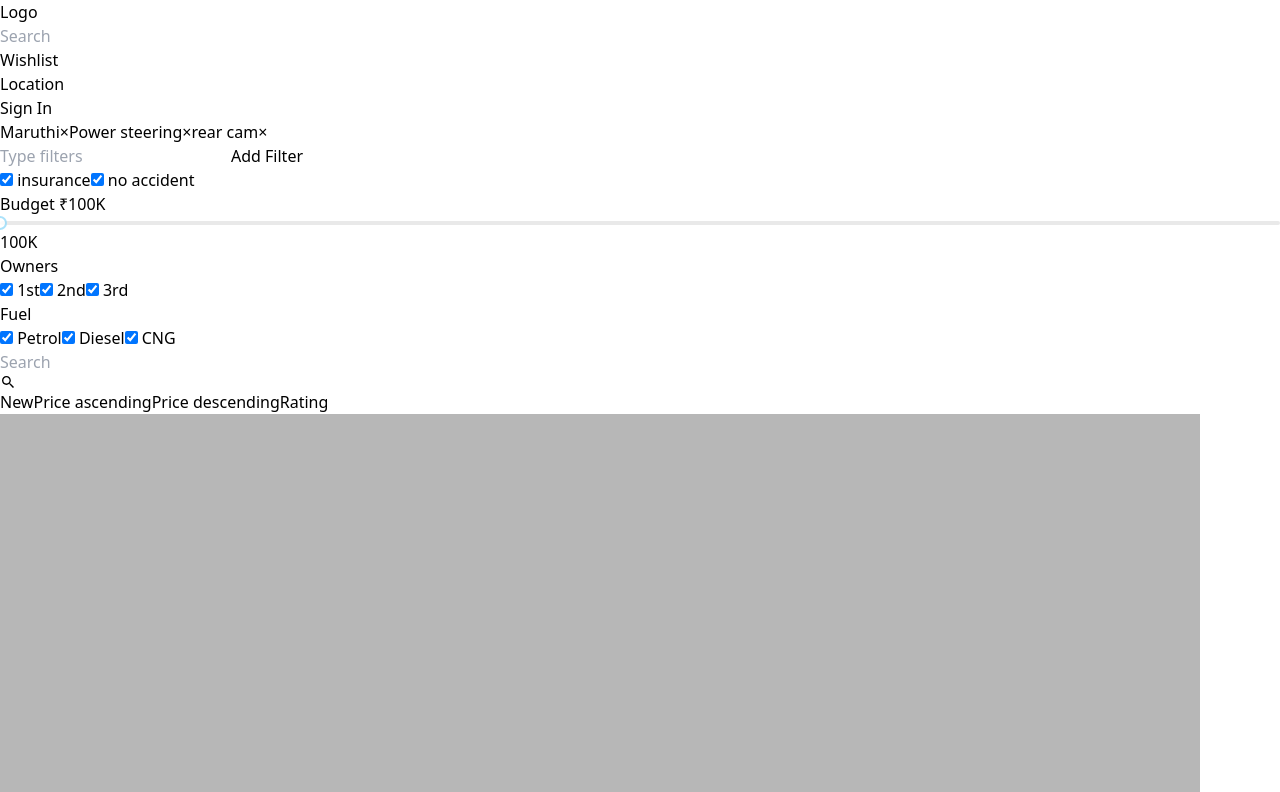
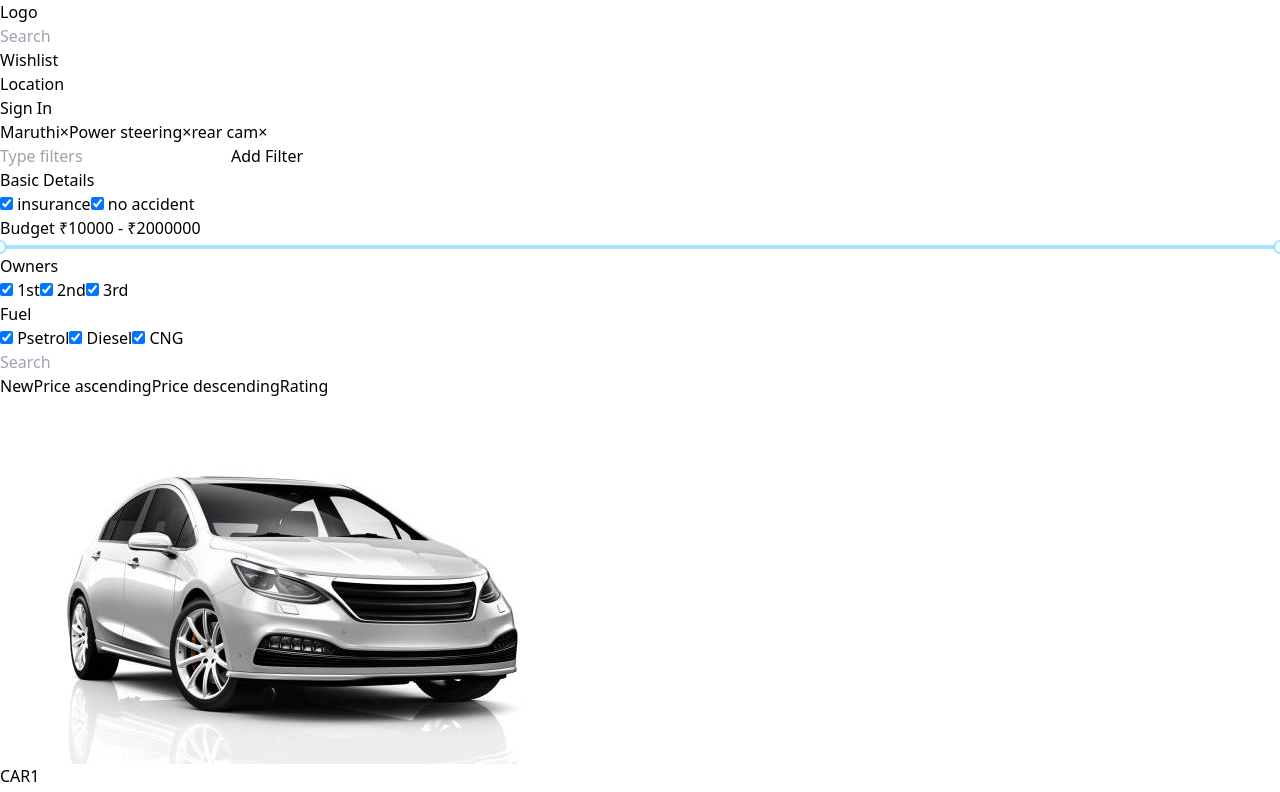
Before and after one commit to aharonmathews/CarSales, a React (Vite) app in the folder client/: page /search in a window 1280 px wide. Shown: the top 792 px of the page. Built offline with nearby package versions, Linux system fonts and the light colour scheme.

Commit message:
New changes to the Search UI

```diff
--- a/client/src/components/Card1.jsx
+++ b/client/src/components/Card1.jsx
@@ -6,7 +6,7 @@ const Card1 = ({img, title, text}) => {
   const navigate = useNavigate();
   return (
     <>
-    <div className='w-[20rem] min-h-[18rem] border-2 border-black mb-5 rounded-xl hover:cursor-pointer' onClick={() => navigate(`/view/${title}`)} >
+    <div className='w-[20rem] min-h-[18rem] border-2 border-black mb-5 rounded-xl hover:cursor-pointer hover:shadow-md' onClick={() => navigate(`/view/${title}`)} >
       <img src={img} alt={title} className='rounded-t-xl shadow-lg'/>
       <h1 className='flex flex-row font-semibold text-2xl p-2'>{title}</h1>
       <p className='px-3'>{text}</p>
--- a/client/src/pages/searchResults.jsx
+++ b/client/src/pages/searchResults.jsx
@@ -2,9 +2,9 @@ import React, { useState } from 'react';
 import Slider from 'rc-slider';
 import 'rc-slider/assets/index.css';
 import Navbar from '../components/Navbar';
-import sampleImage from '../assets/searchSampleImage.jpg';
+import sampleImage from '../assets/CarPlaceholdr.jpg';
 import { IoMdSearch } from "react-icons/io";
-
+import Card1 from '../components/Card1';
 
 const carData = [
   { id: 1,image : sampleImage, name: 'CAR1', price: 2000 },
@@ -17,17 +17,25 @@ const carData = [
 
 const CarSales = () => {
   const [filters, setFilters] = useState(['Maruthi', 'Power steering', 'rear cam']);
-  const [budget, setBudget] = useState(100);
+  const [budget, setBudget] = useState([10000, 2000000]);
   const [newFilter, setNewFilter] = useState('');
+  const [mainFilters, setMainFilters] = useState(['New','Price Acending', 'Price Descending', 'Rating']);
+
   const [checkboxes, setCheckboxes] = useState({
-    insurance: true,
-    noAccident: true,
-    firstOwner: true,
-    secondOwner: true,
-    thirdOwner: true,
-    petrol: true,
-    diesel: true,
-    cng: true
+    basicDetails: {
+      'insurance': true,
+      'no accident': true,
+    },
+    owners: {
+      '1st': true,
+      '2nd': true,
+      '3rd': true,
+    },
+    fuel: {
+      'Psetrol': true,
+      'Diesel': true,
+      'CNG': true,
+    }
   });
 
   const handleSliderChange = (value) => {
@@ -45,10 +53,13 @@ const CarSales = () => {
     setFilters(filters.filter(f => f !== filter));
   };
 
-  const handleCheckboxChange = (checkbox) => {
+  const handleCheckboxChange = (group, checkbox) => {
     setCheckboxes({
       ...checkboxes,
-      [checkbox]: !checkboxes[checkbox]
+      [group]: {
+        ...checkboxes[group],
+        [checkbox]: !checkboxes[group][checkbox],
+      }
     });
   };
 
@@ -56,8 +67,7 @@ const CarSales = () => {
     <div>
       <Navbar />
       <div className="flex p-5">
-
-      <div className="w-1/5 pr-5 flex flex-col m-10 border-2 border-[#bcbcbc]  p-4">
+        <div className="w-1/5 pr-5 flex flex-col m-1 border-2 border-[#bcbcbc] rounded-md p-4">
           <div>
             {filters.map((filter, index) => (
               <span
@@ -80,7 +90,7 @@ const CarSales = () => {
               value={newFilter}
               onChange={(e) => setNewFilter(e.target.value)}
               placeholder="Type filters"
-            className="w-full p-2 border border-gray-300 rounded"
+              className=" p-2 border border-gray-300 rounded"
             />
             <button
               onClick={handleAddFilter}
@@ -90,124 +100,67 @@ const CarSales = () => {
             </button>
           </div>
           <div className="mb-4">
-          <label className="block mb-2">
+            <p>Basic Details</p>
+            {Object.keys(checkboxes.basicDetails).map((key) => (
+              <label className="block mb-2" key={key}>
                 <input
                   type="checkbox"
-              checked={checkboxes.insurance}
-              onChange={() => handleCheckboxChange('insurance')}
-              className="mr-2 accent-black "
-            /> insurance
+                  checked={checkboxes.basicDetails[key]}
+                  onChange={() => handleCheckboxChange('basicDetails', key)}
+                  className="mr-1 accent-black h-3"
+                /> {key}
               </label>
-          <label className="block mb-2">
-            <input
-              type="checkbox"
-              checked={checkboxes.noAccident}
-              onChange={() => handleCheckboxChange('noAccident')}
-              className="mr-2 accent-black "
-            /> no accident
-          </label>
+            ))}
           </div>
           <div className="mb-4">
-          <p>Budget ₹{budget}K</p>
-          <Slider
-            min={10000}
-            max={2000000}
-            value={budget}
-            onChange={handleSliderChange}
-            handleStyle={{ marginBottom: '10px' }}
-          />
-          <div className="text-center mt-2">{budget}K</div>
+            <p>Budget ₹{budget[0]} - ₹{budget[1]}</p>
+            <Slider range min={10000} max={2000000} className='accent-black border-black' value={budget} onChange={handleSliderChange}  defaultValue={[10000, 2000000]} />
           </div>
           <div className="mb-4">
             <p>Owners</p>
-          <label className="block mb-2">
+            {Object.keys(checkboxes.owners).map((key) => (
+              <label className="block mb-2" key={key}>
                 <input
                   type="checkbox"
-              checked={checkboxes.firstOwner}
-              onChange={() => handleCheckboxChange('firstOwner')}
-              className="mr-2 accent-black "
-            /> 1st
+                  checked={checkboxes.owners[key]}
+                  onChange={() => handleCheckboxChange('owners', key)}
+                  className="mr-1 accent-black h-3"
+                /> {key}
               </label>
-          <label className="block mb-2">
-            <input
-              type="checkbox"
-              checked={checkboxes.secondOwner}
-              onChange={() => handleCheckboxChange('secondOwner')}
-              className="mr-2 accent-black "
-            /> 2nd
-          </label>
-          <label className="block mb-2">
-            <input
-              type="checkbox"
-              checked={checkboxes.thirdOwner}
-              onChange={() => handleCheckboxChange('thirdOwner')}
-              className="mr-2 accent-black "
-            /> 3rd
-          </label>
+            ))}
           </div>
           <div className="mb-4">
             <p>Fuel</p>
-          <label className="block mb-2">
-            <input
-              type="checkbox"
-              checked={checkboxes.petrol}
-              onChange={() => handleCheckboxChange('petrol')}
-              className="mr-2 accent-black "
-            /> Petrol
+            {Object.keys(checkboxes.fuel).map((key) => (
+              <label className="block mb-2" key={key}>
+                <input type="checkbox" checked={checkboxes.fuel[key]} onChange={() => handleCheckboxChange('fuel', key)} className="mr-1 accent-black h-3"/> {key}
               </label>
-          <label className="block mb-2">
-            <input
-              type="checkbox"
-              checked={checkboxes.diesel}
-              onChange={() => handleCheckboxChange('diesel')}
-              className="mr-2 accent-black "
-            /> Diesel
-          </label>
-          <label className="block mb-2">
-            <input
-              type="checkbox"
-              checked={checkboxes.cng}
-              onChange={() => handleCheckboxChange('cng')}
-              className="mr-2 accent-black "
-            /> CNG
-          </label>
+            ))}
           </div>
         </div>
         <div className="w-4/5 pl-5">
           <div className='flex flex-row justify-between'>
-        <div className="flex justify-between mb-4 w-3/6 h-fit p-2 border border-gray-300 rounded">
               <input
-            type="text"
-            placeholder="Search"
-            className="w-7/12 p-2 rounded"
-          >
-          </input>
-          <IoMdSearch className='text-2xl m-auto'/>
-        </div>
+                type="text" placeholder="Search" className="w-4/12 py-2 px-4 h-fit rounded-3xl border border-gray-300"></input>
+
             <div className="flex justify-start space-x-4 mb-4">
-          <button className="bg-black text-white p-2 rounded">New</button>
-          <button className="bg-gray-200 p-2 rounded">Price ascending</button>
-          <button className="bg-gray-200 p-2 rounded">Price descending</button>
-          <button className="bg-gray-200 p-2 rounded">Rating</button>
+              <button className="bg-black text-white p-2 h-fit rounded">New</button>
+              <button className="bg-gray-200 p-2 h-fit rounded">Price ascending</button>
+              <button className="bg-gray-200 p-2 h-fit rounded">Price descending</button>
+              <button className="bg-gray-200 p-2 h-fit rounded">Rating</button>
             </div>
           </div>
+          <div className="flex flex-wrap gap-4">
+            {carData.map((car,index) => (
+              <div key={index} >
 
-        <div className="flex flex-wrap gap-4">
-          {carData.map(car => (
-            <div
-              key={car.id}
-              className="w-1/3 border border-gray-300 rounded p-2 text-center"
-            >
-              <img src={car.image} alt={car.name} className="w-full h-32 object-cover rounded-sm" />
-              <p className='text-xl font-semibold'>{car.name}</p>
-              <p>₹{car.price}</p>
+                <Card1  img={car.image} title={car.name} text={car.price} />
               </div>
             ))}
           </div>
         </div>
       </div>
     </div>
-
   );
 };
 
```
Lines whose indentation alone changed are shown as unchanged.
